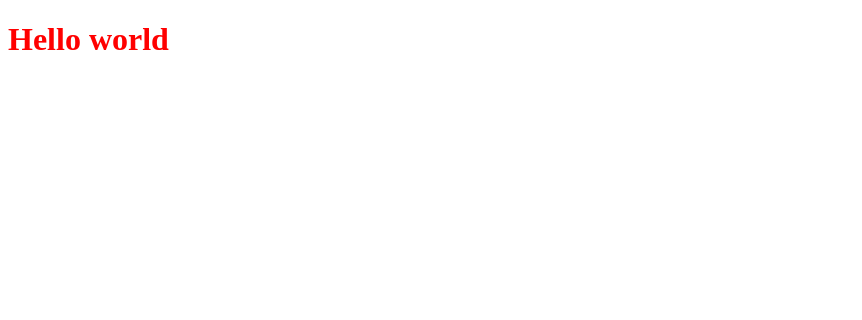
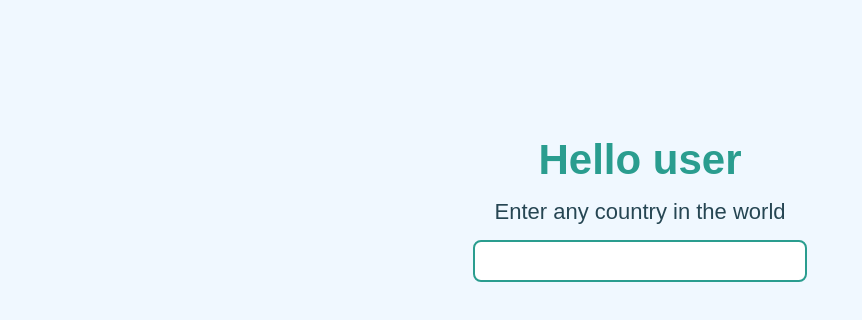
Before and after one commit to stanlettee/goit-js-hw-12-countries, a website built with Parcel: page src/index.html in a window 1280 px wide. Shown: the whole page, without its empty margins (0-862 px from the left). Built offline with nearby package versions, Linux system fonts and the light colour scheme.

Commit message:
installation

```diff
--- a/package.json
+++ b/package.json
@@ -18,6 +18,8 @@
     "parcel": "^2.15.2"
   },
   "dependencies": {
-    "gh-pages": "^6.3.0"
+    "gh-pages": "^6.3.0",
+    "lodash.debounce": "^4.0.8",
+    "pnotify": "^5.2.0"
   }
 }
--- a/src/index.html
+++ b/src/index.html
@@ -7,7 +7,11 @@
     <link rel="stylesheet" href="./styles.css">
 </head>
 <body>
-    <h1>Hello world</h1>
+    <h1 id="heading">Hello user</h1>
+    <label id="label" for="input">Enter any country in the world</label>
+    <input id="input" type="text">
+    <div id="countryDiv">
+    </div>
     <script type="module" src="./index.js"></script>
     <script type="module" src="./js/fetchCountries.js"></script>
 </body>
--- a/src/js/fetchCountries.js
+++ b/src/js/fetchCountries.js
@@ -0,0 +1,21 @@
+import debounce from 'lodash.debounce';
+const input = document.querySelector('#input')
+const div = document.querySelector('#div')
+
+input.addEventListener('input', debounce(inputFunc, 500))
+
+
+
+// input.addEventListener('debounce', (e) => {
+//     return new Promise((res,rej) => {
+//         if (typeof e.target.value === 'string'){
+//             fetch()
+//             res().then()
+//         } else {
+//             rej()
+//         }
+//     })
+
+// })
+
+fetch("https://restcountries.com/#endpoints-name")
--- a/src/styles.css
+++ b/src/styles.css
@@ -1,3 +1,33 @@
-h1 {
-    color: red
+body {
+    font-family: Arial, sans-serif;
+    background-color: #f0f8ff;
+    text-align: center;
+    padding-top: 100px;
 }
+
+#heading {
+    color: #2a9d8f;
+    font-size: 42px;
+    margin-bottom: 15px;
+}
+
+#label {
+    display: block;
+    margin-bottom: 15px;
+    font-size: 22px;
+    color: #264653;
+}
+
+#input {
+    padding: 10px 15px;
+    border: 2px solid #2a9d8f;
+    border-radius: 8px;
+    font-size: 16px;
+    width: 300px;
+}
+
+#input:focus {
+    border-color: #e76f51;
+    outline: none;
+    background-color: #fffbe6;
+}
```
Also changed, not shown: 1 other file.
